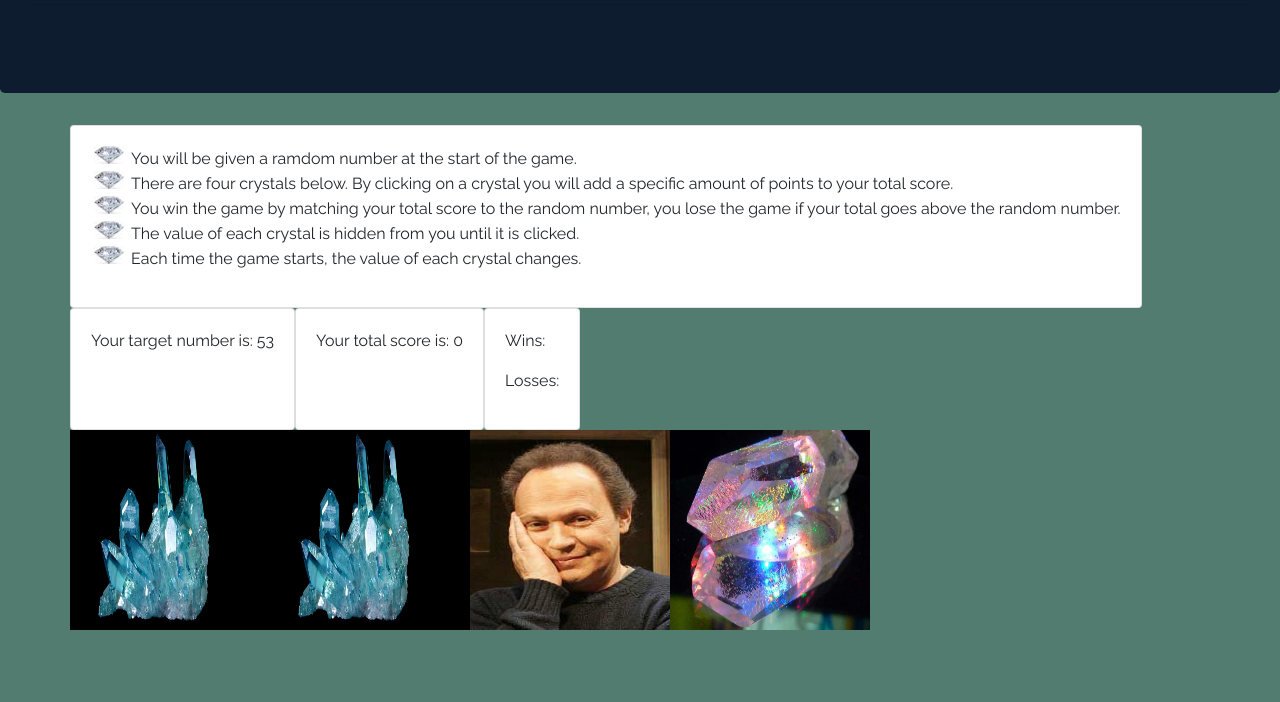
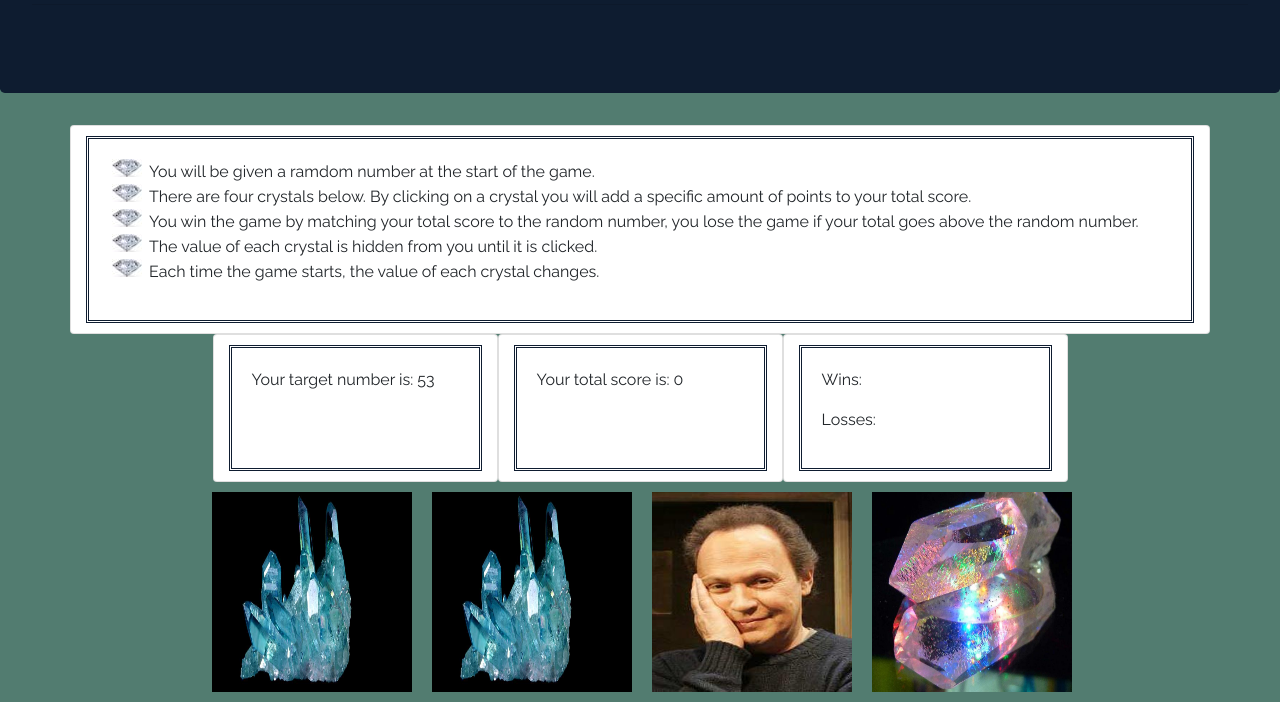
Before and after one commit to smanhart/unit-4-game, a plain HTML site: page index.html in a window 1280 px wide. Shown: the part 199-901 px from the top of the page. Before the commit the page ends 829 px from the top, so only its background shows below. Drawn offline with nearby package versions, Linux system fonts and the light colour scheme; a web font is replaced by a local one.

Commit message:
final changes

```diff
--- a/assets/css/style.css
+++ b/assets/css/style.css
@@ -1,6 +1,13 @@
 .crystal-image {
     width: 200px;
     height: 200px;
+    margin: 10px;
+
+}
+
+.crystal-image.col {
+    background: red;
+    margin: 0 110px;
 }
 
 .jumbotron {
@@ -24,3 +31,8 @@ body {
     background-color: #527c70;
     font-family: 'Raleway', sans-serif;
 }
+
+.card-body {
+    border: 3px double #0E1C30;
+    margin: 10px 0;
+}
--- a/index.html
+++ b/index.html
@@ -16,7 +16,7 @@
 
         <div class="container">
             <div class="row">
-                <div class="card">
+                <div class="col card">
                     <div class="card-body">
                         <ul>
                             <li>You will be given a ramdom number at the start of the game. </li>
@@ -29,20 +29,21 @@
                 </div>
             </div>
 
-            <div class="row">
-                <div class="card">
+
+            <div class="row justify-content-md-center">
+                <div class="col-md-3 card">
                     <div class="card-body">
                         Your target number is: <span id="numToGuess"></span>
                     </div>
                   </div>
 
-                <div class="card">
+                <div class="col-md-3 card">
                     <div class="card-body">
                         Your total score is: <span id="crysTotal">0</span>
                     </div>
                 </div>
 
-                <div class="card">
+                <div class="col-md-3 card">
                     <div class="card-body">
                       <p>Wins: <span id="wins"></span></p>
                       <p>Losses: <span id="losses"></span></p>
@@ -50,14 +51,10 @@
                 </div>
             </div>
 
+
             <div class="row">
-                <div id="crystals"></div>
+                <div class="col" id="crystals" style="margin-left: 117px"></div>
             </div>
-
-            <!-- <div class="row">
-
-            </div> -->
-
         </div>
 
         <script src="https://code.jquery.com/jquery-3.3.1.slim.min.js" integrity="sha384-q8i/X+965DzO0rT7abK41JStQIAqVgRVzpbzo5smXKp4YfRvH+8abtTE1Pi6jizo" crossorigin="anonymous"></script>
```
